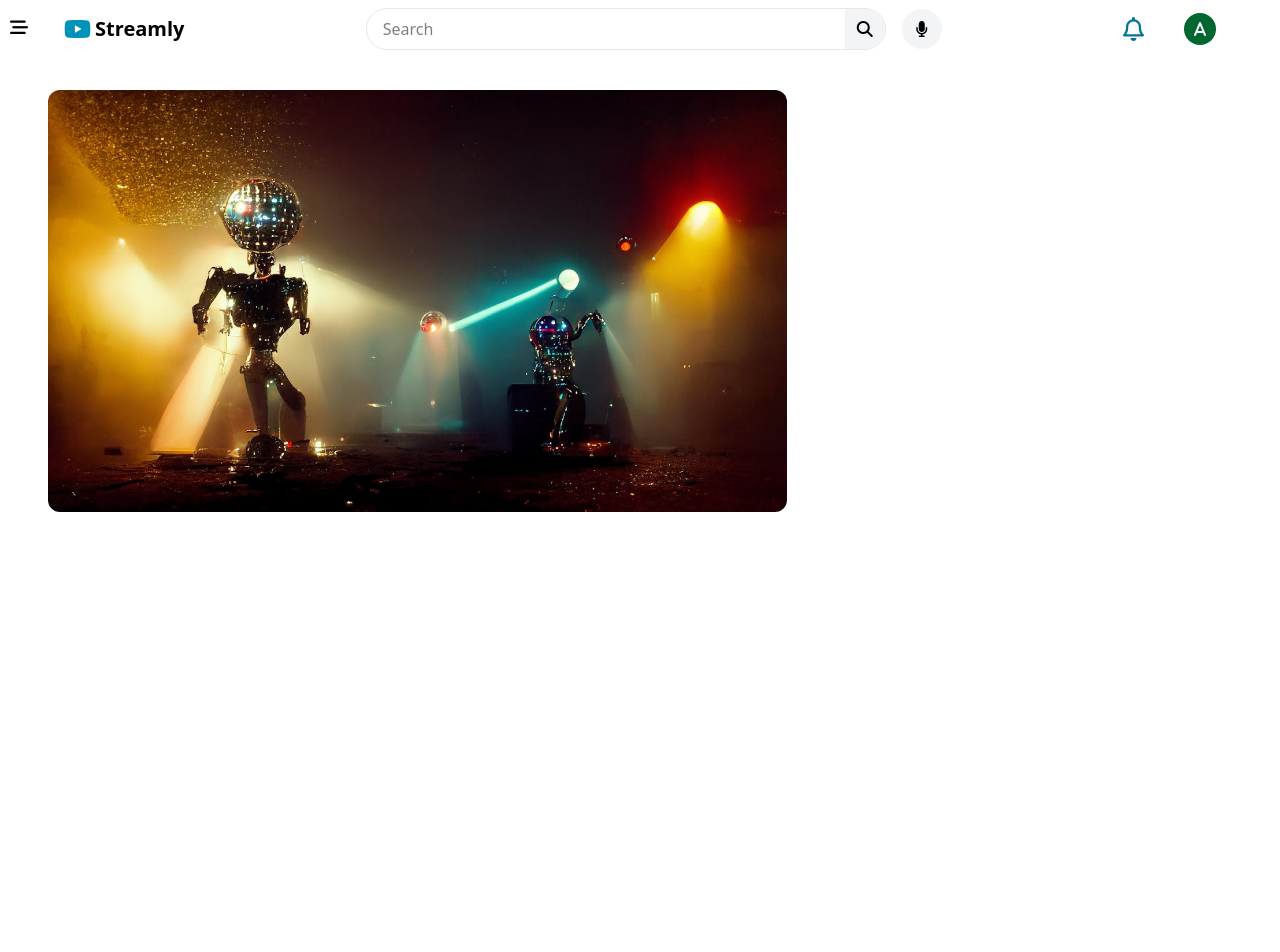
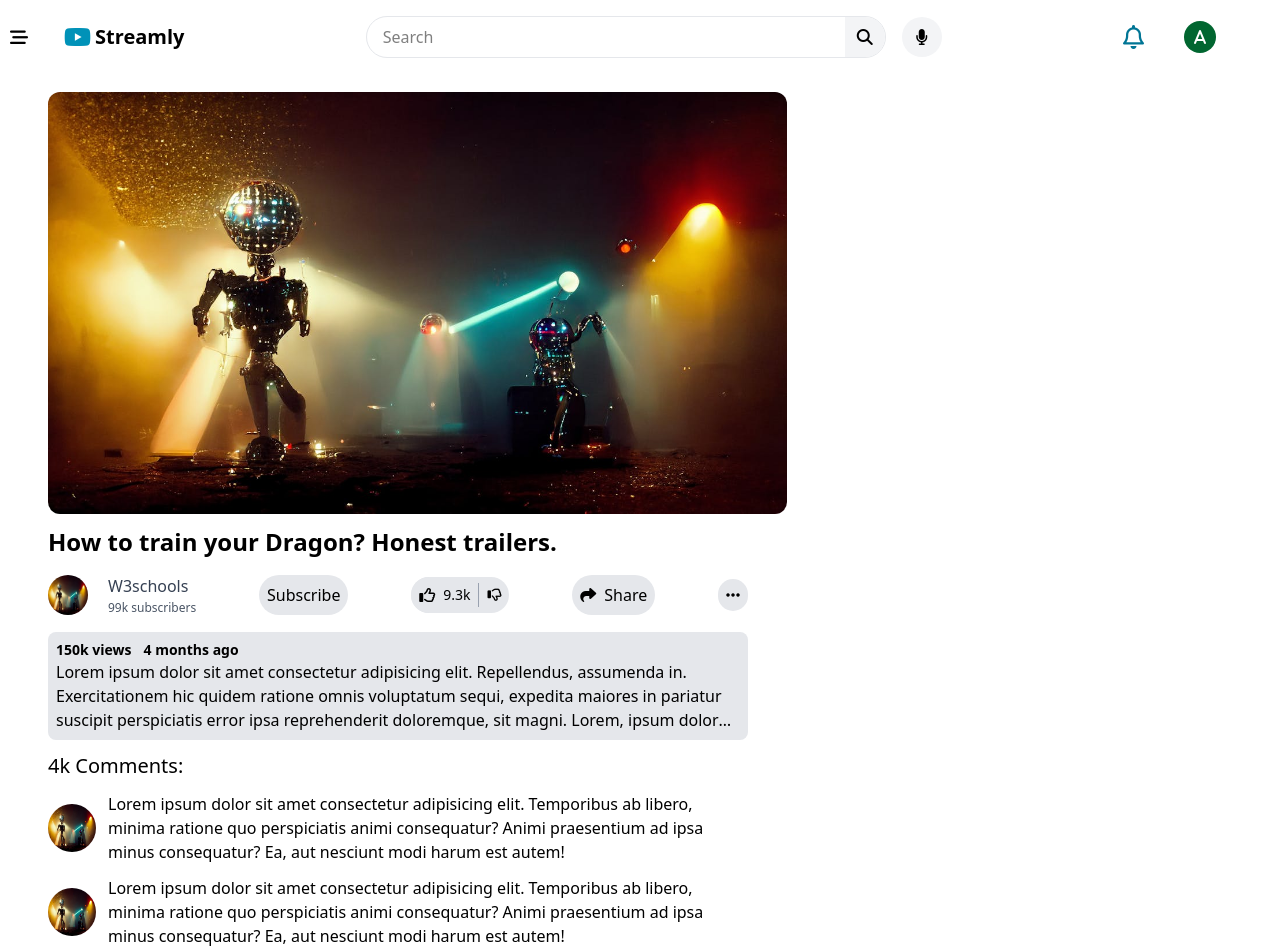
Before and after one commit to shaikhsumair01/Youtube_clone, a React (Vite) app in the folder Youtube_clone/: page /#/VideoPage in a window 1280 px wide. Shown: the top 952 px of the page. Before the commit the page ends 800 px from the top, so only its background shows below. Built offline with nearby package versions, Linux system fonts and the light colour scheme.

Commit message:
Divided the VideoPage into VideoPlayer, CommentSection and Recommended VIdeo section (Yet to create the file) and styled the VideoPlayer and CommentSection

```diff
--- a/Youtube_clone/components/Channel.jsx
+++ b/Youtube_clone/components/Channel.jsx
@@ -1,3 +1,3 @@
 export default function Channel(){
-    return(<h1>Channel Page</h1>)
+    return(<h1 className="mt-50 ml-50">Channel Page</h1>)
 }
--- /dev/null
+++ b/Youtube_clone/components/CommentSection.jsx
@@ -0,0 +1,28 @@
+export default function CommentSection(){
+    return(
+        <>
+        <h1 className="Comments-section-title"> 4k Comments:</h1>
+        <div className="Comment-layout">
+        <img src="pexels.jpg" alt="" className="Comment-icon" />
+        <p className="Comment-text">Lorem ipsum dolor sit amet consectetur adipisicing elit.
+            Temporibus ab libero, minima ratione quo perspiciatis animi consequatur?
+            Animi praesentium ad ipsa minus consequatur?
+             Ea, aut nesciunt modi harum est autem!</p>
+        </div>
+        <div className="Comment-layout">
+        <img src="pexels.jpg" alt="" className="Comment-icon" />
+        <p className="Comment-text">Lorem ipsum dolor sit amet consectetur adipisicing elit.
+            Temporibus ab libero, minima ratione quo perspiciatis animi consequatur?
+            Animi praesentium ad ipsa minus consequatur?
+             Ea, aut nesciunt modi harum est autem!</p>
+        </div>
+        <div className="Comment-layout">
+        <img src="pexels.jpg" alt="" className="Comment-icon" />
+        <p className="Comment-text">Lorem ipsum dolor sit amet consectetur adipisicing elit.
+            Temporibus ab libero, minima ratione quo perspiciatis animi consequatur?
+            Animi praesentium ad ipsa minus consequatur?
+             Ea, aut nesciunt modi harum est autem!</p>
+        </div>
+        </>
+    )
+}
--- a/Youtube_clone/components/Error.jsx
+++ b/Youtube_clone/components/Error.jsx
@@ -1,3 +1,11 @@
+import {Link} from "react-router-dom";
 export default function Error(){
-    return(<h1>Error!, Couldn't find the link</h1>)
+    return(
+        <div className="Error-div">
+            <h1 className="Error-text">Error 404!</h1>
+            <p className="Error-details">Hmmm...Cannot understand your request <i className="fa-solid fa-face-frown-open icon-error"></i></p>
+             <Link to="/"><button className="back-btn">Go Back</button></Link>
+        </div>
+
+)
 }
--- a/Youtube_clone/components/Feed.jsx
+++ b/Youtube_clone/components/Feed.jsx
@@ -1,4 +1,6 @@
 import Videolayout from "./Videolayout"
+/*This function component loops through the list of objects which we get from the api
+ and create the videolayout based on the data received to show on the homepage */
 export default function Feed(){
     return(
         <div className="Thumbnail-container">
--- a/Youtube_clone/components/Header.jsx
+++ b/Youtube_clone/components/Header.jsx
@@ -7,7 +7,7 @@ export default function Header({ onToggle }){
 
   return (
     <header className="header-layout">
-      {/* sidelines: container containing the sidelines when the
+      {/* sidelinks: container containing the sidelinks when the
       toggle is closed. When the hamburger is clicked, the sidebar is opened.*/}
       <div className="sidelinks">
 
--- a/Youtube_clone/components/InitialPage.jsx
+++ b/Youtube_clone/components/InitialPage.jsx
@@ -1,3 +1,4 @@
+// an initial section shown on the homepage when the user is not authenticated (signed in)
 export default function InitialPage(){
     return(
     <div className="initial-screen">
--- a/Youtube_clone/components/Layout.jsx
+++ b/Youtube_clone/components/Layout.jsx
@@ -1,6 +1,8 @@
 import { useState } from "react";
 import Header from "./Header";
 import SideBar from "./SideBar";
+/* The Layout function component acts as a shell housing both header and sidebar.
+ It passes the prop showSidebar which is used to toggle the condition of opening and closing the sidebar*/
 export default function Layout(){
     const [showSidebar, setshowSidebar] = useState(false);
     const toggleSidebar = () => setshowSidebar(prev=> !prev)
--- a/Youtube_clone/components/VideoPage.jsx
+++ b/Youtube_clone/components/VideoPage.jsx
@@ -1,8 +1,11 @@
+import VideoPlayer from "./VideoPlayer"
+import CommentSection from "./CommentSection"
 export default function VideoPage(){
     return(
     <div className="VideoPage-container">
-     <div className="video-container">
-    <img src="pexels.jpg" alt="" className="video-display" />
+    <div className="CurrentVideo-description">
+   <VideoPlayer/>
+    <CommentSection/>
      </div>
 
     </div>
--- /dev/null
+++ b/Youtube_clone/components/VideoPlayer.jsx
@@ -0,0 +1,47 @@
+export default function VideoPlayer(){
+    return(<>
+     <div className="video-container">
+    <img src="pexels.jpg" alt="" className="video-display" />
+    </div>
+     <div className="video-desc">
+        <h2 className="video-title">How to train your Dragon? Honest trailers.</h2>
+        <div className="video-info">
+
+            <div className="about-channel">
+            <img src="pexels.jpg" alt="" className="channel-logo"/>
+            <div className="channel-info">
+                <p className="channel-name">W3schools</p>
+                <p className="channel-views">99k subscribers</p>
+                </div>
+            </div>
+            <button className="Subscribe-button">Subscribe</button>
+            <div className="Like-dislike">
+             <div className="Like-button">
+            <i className="fa-regular fa-thumbs-up"></i>
+            <p className="Like-count">9.3k</p>
+                </div>
+                 <div className="divider" />
+            <i className="disLike-button fa-regular fa-thumbs-down"></i>
+            </div>
+            <div className="Share-Button">
+                <i className="fa-solid fa-share"></i>
+                <p className="share-text">Share</p>
+            </div>
+        <i class="fa-solid fa-ellipsis three-dots"></i>
+        </div>
+        <div className="More-about">
+            <div className="More-about-details">
+                <p className="More-about-views">150k views</p>
+                <p className="More-about-date">4 months ago</p>
+            </div>
+            <p className="More-about-text">Lorem ipsum dolor sit amet consectetur adipisicing elit.
+                Repellendus, assumenda in. Exercitationem hic quidem ratione omnis voluptatum sequi,
+                expedita maiores in pariatur suscipit perspiciatis error ipsa reprehenderit doloremque,
+                 sit magni. Lorem, ipsum dolor sit amet consectetur adipisicing elit.
+                 Fugiat iure repellendus id iusto commodi officiis,
+                 vel ut earum sint consequatur quasi ducimus at quas,
+                 nemo libero dicta eaque facilis consequuntur!</p>
+        </div>
+    </div>
+    </>)
+}
--- a/Youtube_clone/components/Videolayout.jsx
+++ b/Youtube_clone/components/Videolayout.jsx
@@ -1,4 +1,5 @@
 import {useNavigate} from "react-router-dom"
+// This function component is used for structuring the thumbnail and the video details shown on the homepage
 export default function Videolayout(){
     const Navigate = useNavigate();
     const handleClick=(e)=>{
@@ -13,7 +14,7 @@ export default function Videolayout(){
     return(
         <div className="thumbnail_card" onClick={handleClick}>
            <img src="./pexels.jpg" alt="" className="thumbnail_image" />
-            <div className="video-desc">
+            <div className="video-thumbnail-desc">
          <p className="thumbnail_title"> How to make robots realistic in an amazing ways</p>
            <p className="channel-name">GreatStack</p>
            <p className="channel-views">99k views &bull; 2 days ago</p>
--- a/Youtube_clone/src/style.css
+++ b/Youtube_clone/src/style.css
@@ -6,7 +6,7 @@ body, html {
 /* Header.jsx */
 /* the main container */
 .header-layout{
-    @apply flex items-start gap-2 px-4 w-full relative ;
+    @apply flex items-start gap-2 px-4 py-2 w-full fixed top-0 left-0 z-10 bg-white;
 }
 /* hamburger icon */
 .hamburger{
@@ -17,7 +17,7 @@ body, html {
 }
 /* The sidelinks present when the main sidebar is closed (links below the hamburger)*/
 .sidelinks{
-    @apply h-screen fixed top-3.5 left-0.5 flex flex-col items-center gap-8;
+    @apply h-screen fixed top-6 left-0.5 flex flex-col items-center gap-8;
 }
 /* links styling of the default sidebar */
 .sidelinks-links{
@@ -34,7 +34,7 @@ body, html {
 }
 /* Header section (title, icon, search bar and account section) */
 .main-header{
-    @apply flex justify-between p-2 mx-10 items-center w-full ;
+    @apply flex justify-between p-2 mx-10 items-center w-full;
 }
 /* title-container for the header and image icon */
 .title-div{
@@ -78,7 +78,7 @@ body, html {
 when the click events happen on the hamburger (when hamburger toggle happens)) */
 
 .Toggle-sidebar{
-  @apply fixed top-0 left-0 w-[20%] h-full bg-gray-50 text-black z-10 overflow-y-auto;
+  @apply fixed top-0 left-0 w-[20%] h-full bg-gray-50 text-black z-20 overflow-y-auto;
 }
 .sidebar-container{
     @apply flex flex-col items-start py-2 px-4 gap-5;
@@ -120,7 +120,7 @@ when the click events happen on the hamburger (when hamburger toggle happens)) *
 /* Feed.jsx */
 
 .Thumbnail-container{
-    @apply grid grid-cols-3 justify-center h-screen gap-2 mt-5 ml-20;
+    @apply grid grid-cols-3 justify-center h-screen gap-2 mt-20 ml-20;
 }
 .thumbnail_image{
 @apply rounded-lg scale-85  transition delay-150 duration-300;
@@ -131,17 +131,17 @@ when the click events happen on the hamburger (when hamburger toggle happens)) *
 .thumbnail_card:hover .thumbnail_image{
 @apply rounded-none;
 }
-.video-desc{
+.video-thumbnail-desc{
     @apply ml-9 flex flex-col items-start;
 }
 .thumbnail_title{
-@apply text-lg font-semibold w-[95%] leading-tight;
+@apply text-lg font-semibold w-[95%] leading-tight break-words text-ellipsis overflow-hidden line-clamp-2;
 }
 .channel-name{
-    @apply text-base text-gray-700 ;
+    @apply text-base text-gray-700 font-medium text-ellipsis overflow-hidden line-clamp-1 cursor-pointer;
 }
 .channel-name:hover{
-    @apply font-medium;
+    @apply font-bold;
 }
 .channel-views{
     @apply text-xs text-gray-600 mt-[2px];
@@ -149,11 +149,94 @@ when the click events happen on the hamburger (when hamburger toggle happens)) *
 
 /* VideoPage.jsx */
 .VideoPage-container{
-    @apply flex ml-12 h-auto;
+    @apply flex ml-12 mt-15 h-auto;
 }
+.CurrentVideo-description{
+    @apply flex flex-col gap-3;
+}
+/* VideoPlayer.jsx */
 .video-container{
     @apply w-[60%] mt-8;
 }
 .video-display{
     @apply rounded-xl;
 }
+.video-desc{
+    @apply flex flex-col gap-4 max-w-[700px] w-full;
+}
+.video-title{
+    @apply text-2xl font-semibold;
+}
+.video-info{
+ @apply flex justify-between items-center w-full;
+}
+.channel-logo{
+    @apply w-10 h-10 rounded-full;
+}
+.about-channel{
+    @apply flex gap-5 items-center;
+}
+.channel-info{
+    @apply flex flex-col ;
+}
+.Subscribe-button{
+    @apply bg-gray-200 p-2 rounded-full hover:bg-gray-300 cursor-pointer;
+}
+.Like-dislike{
+    @apply flex items-center bg-gray-200 rounded-full cursor-pointer;
+}
+.Like-button{
+   @apply flex items-center gap-2 px-2 py-2 rounded-l-full bg-gray-200 hover:bg-gray-300;
+
+}
+.divider {
+  @apply h-6 border-r border-gray-400;
+}
+.Like-count{
+    @apply text-sm;
+}
+.disLike-button{
+   @apply px-2 py-2 rounded-r-full hover:bg-gray-300 text-sm;
+}
+.Share-Button{
+    @apply flex items-center gap-2 p-2 rounded-full bg-gray-200 hover:bg-gray-300 cursor-pointer;
+}
+.three-dots{
+    @apply p-2 bg-gray-200 hover:bg-gray-300 rounded-full;
+}
+.More-about{
+    @apply bg-gray-200 p-2 rounded-lg;
+}
+.More-about-details{
+    @apply flex gap-3 text-sm font-semibold;
+}
+
+.More-about-text{
+    @apply line-clamp-3;
+}
+/* CommentSection.jsx */
+.Comments-section-title{
+    @apply text-xl font-medium;
+}
+.Comment-layout{
+    @apply max-w-[700px] w-full flex  items-center gap-3;
+}
+.Comment-icon{
+@apply w-12 h-12 rounded-full;
+}
+/* Error.jsx */
+.Error-div{
+    @apply h-screen w-screen flex flex-col gap-4 justify-center items-center;
+}
+.Error-text{
+    @apply text-3xl text-red-500 font-bold;
+}
+.Error-details{
+    @apply text-xl text-teal-600 font-semibold;
+}
+.icon-error{
+    @apply text-5xl text-yellow-400 bg-black rounded-full;
+}
+.back-btn{
+    @apply p-2 bg-cyan-700 text-white text-lg font-semibold rounded-2xl hover:bg-cyan-500;
+}
```
Also changed, not shown: Youtube_clone/components/SideBar.jsx (+23 -4 lines).
